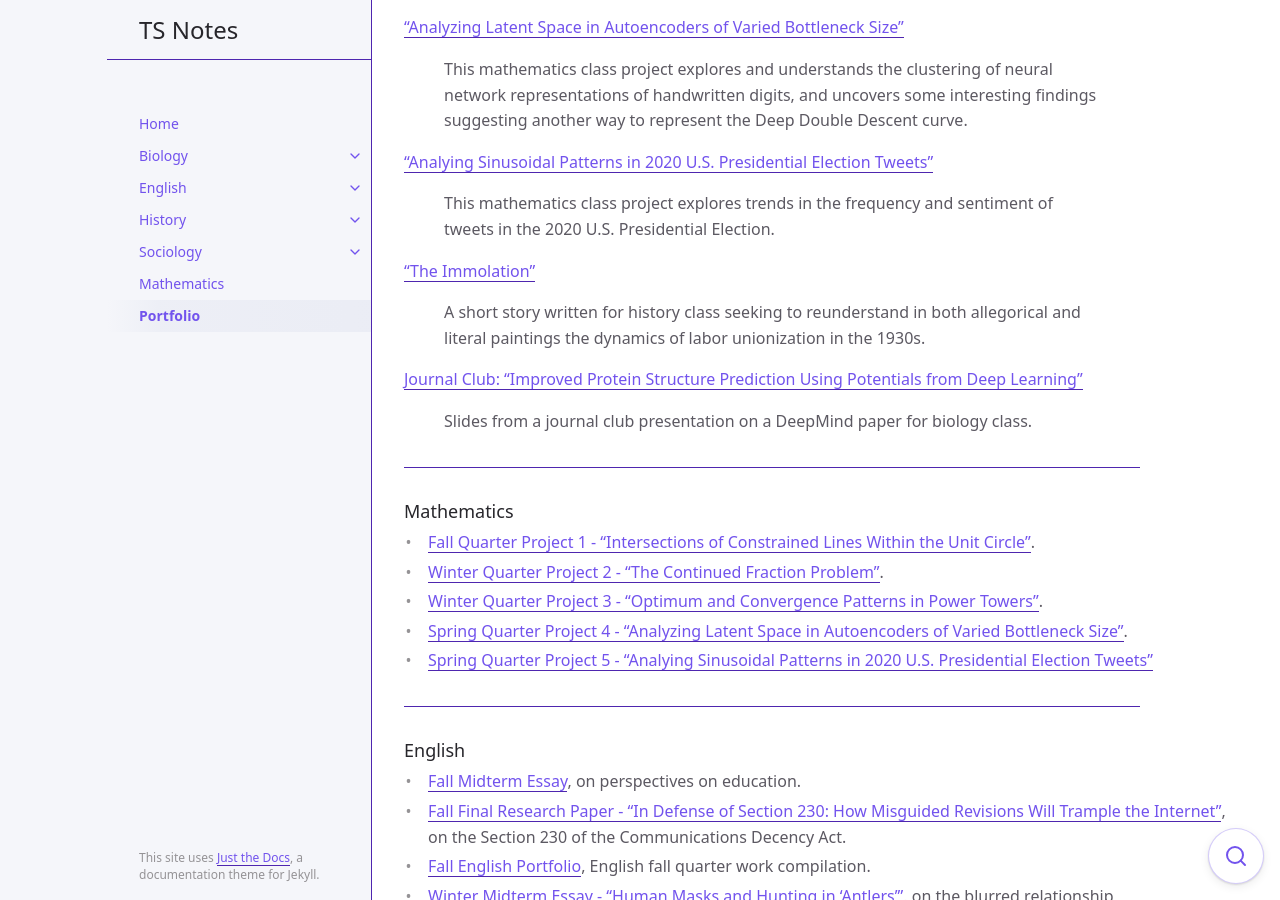
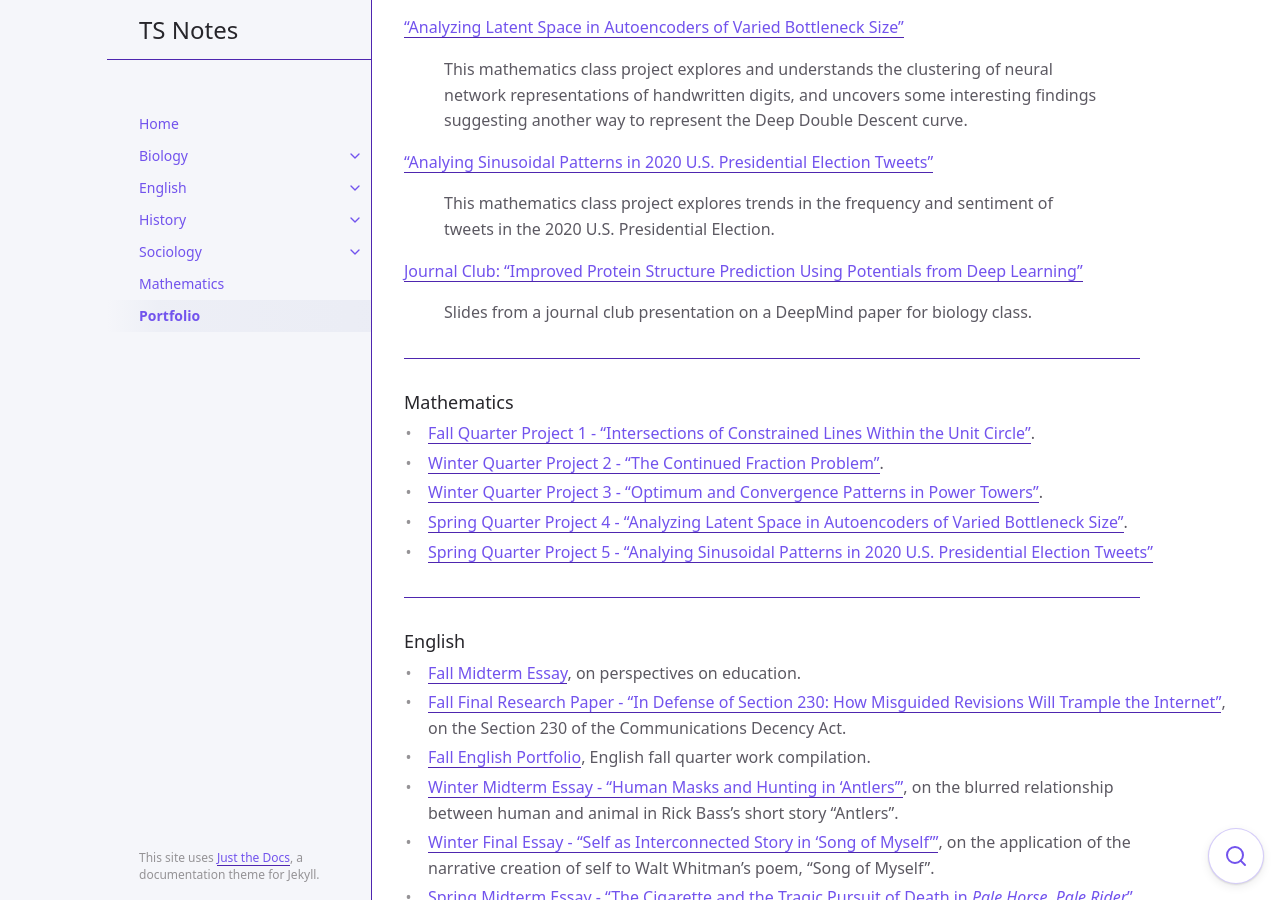
Before and after one commit to andre-ye/ts, a Jekyll site: the page built from docs/portfolio/portfolio.md, in a window 1280 px wide and 900 px high, scrolled down 408 px. Built offline with Jekyll 4.4.1, drawn with Linux system fonts in a browser that asks for light colours; nearby versions of some CDN libraries.

Commit message:
Update portfolio.md

```diff
--- a/docs/portfolio/portfolio.md
+++ b/docs/portfolio/portfolio.md
@@ -24,9 +24,6 @@ Collected work from Transition School
 
 ["Analying Sinusoidal Patterns in 2020 U.S. Presidential Election Tweets"](https://andre-ye.github.io/ts/docs/portfolio/files/math/Project_5_final.pdf){:target="_blank"}
 > This mathematics class project explores trends in the frequency and sentiment of tweets in the 2020 U.S. Presidential Election.
-
-["The Immolation"](https://andre-ye.github.io/ts/docs/portfolio/files/history/winter/Final Draft for Cumulative Project.pdf){:target="_blank"}
-> A short story written for history class seeking to reunderstand in both allegorical and literal paintings the dynamics of labor unionization in the 1930s.
 
 [Journal Club: "Improved Protein Structure Prediction Using Potentials from Deep Learning"](https://andre-ye.github.io/ts/docs/portfolio/files/biology/winter-bio-jc.pdf){:target="_blank"}
 > Slides from a journal club presentation on a DeepMind paper for biology class.
```
